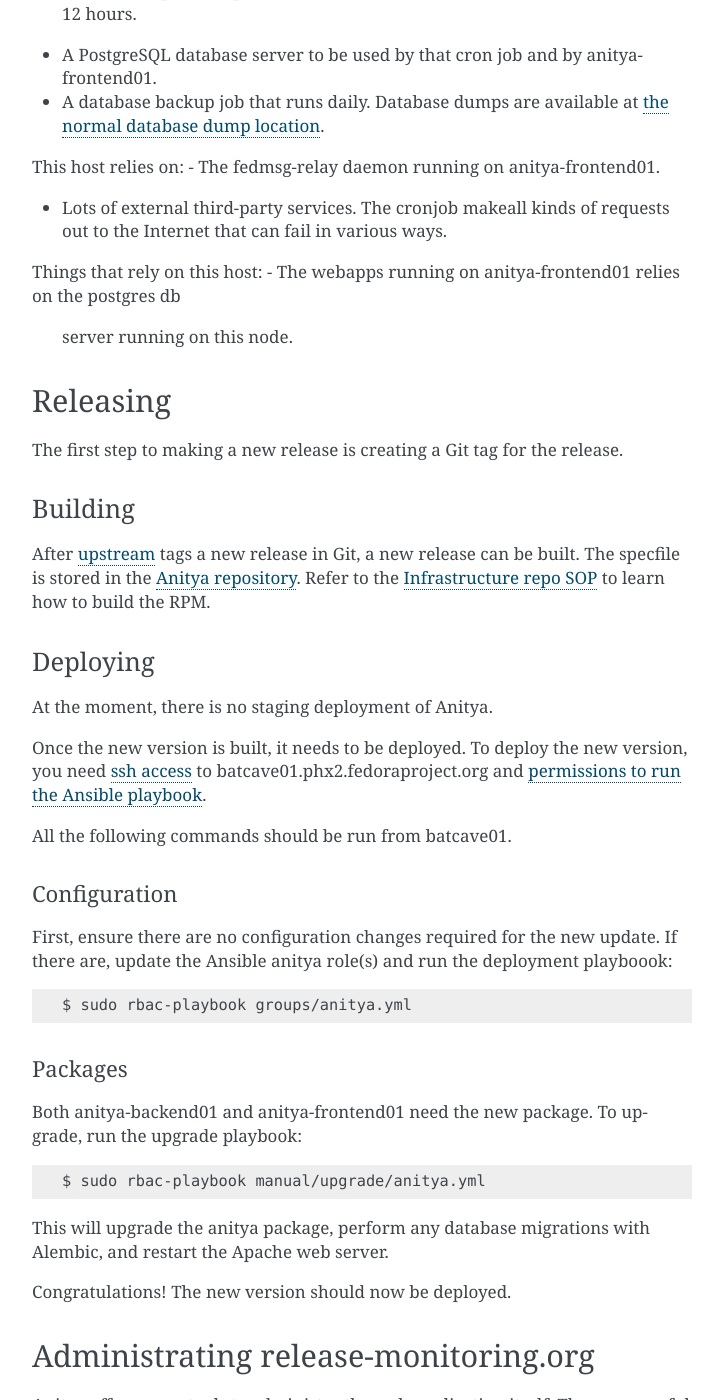
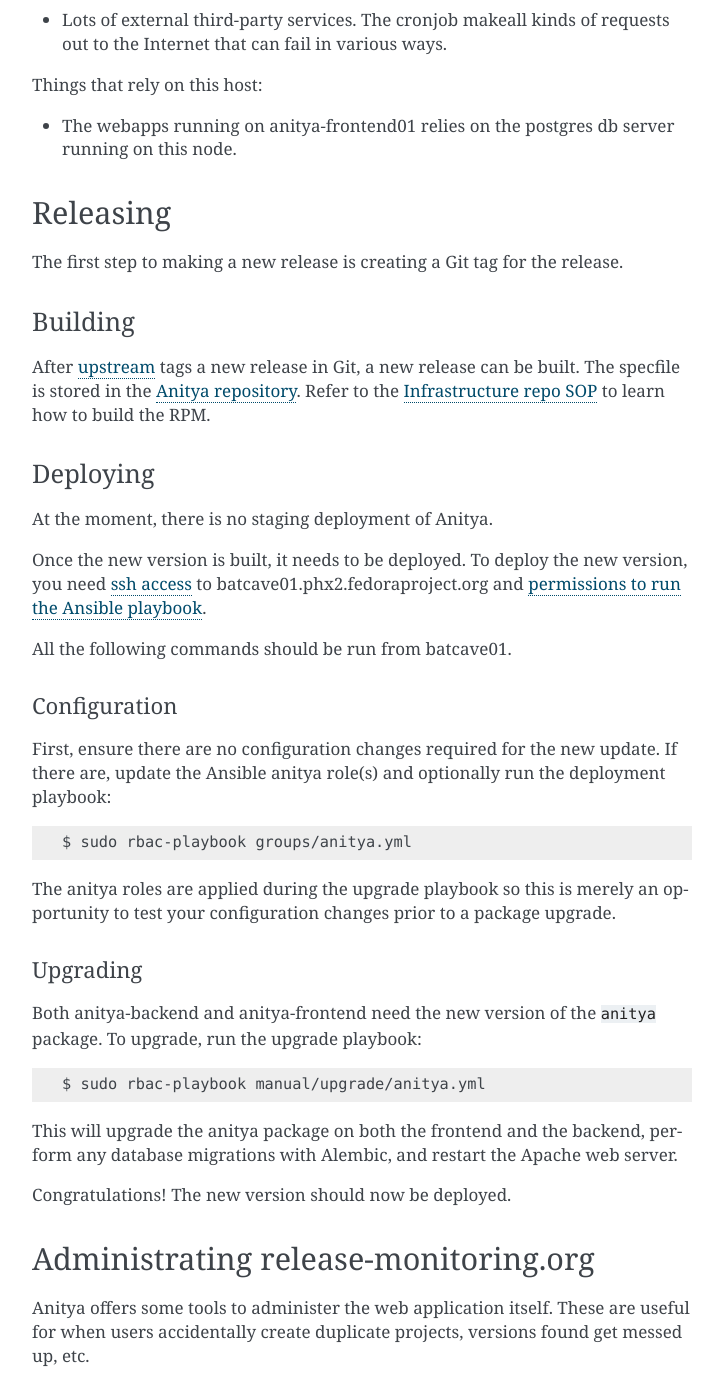
Before and after one commit to FrostyX/infra-docs, a Sphinx documentation site: the page built from docs/sysadmin-guide/sops/anitya.rst, in a window 1280 px wide and 1400 px high, scrolled down 1760 px. Shown: the whole window, without its empty margins (388-1111 px from the left). Built offline with Sphinx 7.4.7, drawn with Linux system fonts in a browser that asks for light colours; some of the changed text lies outside the part shown.

Commit message:
Update the Anitya SOP
Signed-off-by: Jeremy Cline <jeremy@jcline.org>

```diff
--- a/docs/sysadmin-guide/sops/anitya.rst
+++ b/docs/sysadmin-guide/sops/anitya.rst
@@ -60,6 +53,7 @@
   pypi, rubygems.org, sourceforge and many others on command.
 
 Things that rely on this host:
+
 - The Fedora Infrastructure bus subscribes to the anitya bus published
   here by the local fedmsg-relay daemon at tcp://release-monitoring.org:9940
 
@@ -77,6 +71,7 @@
 the host for the Anitya PostgreSQL database server.
 
 The services and jobs on this host are:
+
 - A cronjob that retrieves all projects from the PostgreSQL database and
   checks the upstream project to see if there's a new version. This is run
   every 12 hours.
@@ -95,6 +90,7 @@
   requests out to the Internet that can fail in various ways.
 
 Things that rely on this host:
+
 - The webapps running on anitya-frontend01 relies on the postgres db
   server running on this node.
 
@@ -126,19 +122,22 @@
 Configuration
 ^^^^^^^^^^^^^
 First, ensure there are no configuration changes required for the new update. If there are,
-update the Ansible anitya role(s) and run the deployment playboook::
+update the Ansible anitya role(s) and optionally run the deployment playbook::
 
     $ sudo rbac-playbook groups/anitya.yml
 
-Packages
-^^^^^^^^
-Both anitya-backend01 and anitya-frontend01 need the new package. To upgrade, run
-the upgrade playbook::
+The anitya roles are applied during the upgrade playbook so this is merely an opportunity to
+test your configuration changes prior to a package upgrade.
+
+Upgrading
+^^^^^^^^^
+Both anitya-backend and anitya-frontend need the new version of the ``anitya`` package.
+To upgrade, run the upgrade playbook::
 
     $ sudo rbac-playbook manual/upgrade/anitya.yml
 
-This will upgrade the anitya package, perform any database migrations with Alembic,
-and restart the Apache web server.
+This will upgrade the anitya package on both the frontend and the backend, perform any
+database migrations with Alembic, and restart the Apache web server.
 
 Congratulations! The new version should now be deployed.
 
@@ -150,6 +149,6 @@
 etc.
 
 Flags
-^^^^^
+-----
 Anitya lets users flag projects for administrator attention. This is accessible to
 administrators in the `flags tab <https://release-monitoring.org/flags>`_.
```
Also changed, not shown: other parts of docs/sysadmin-guide/sops/anitya.rst (+1 -8 lines).
